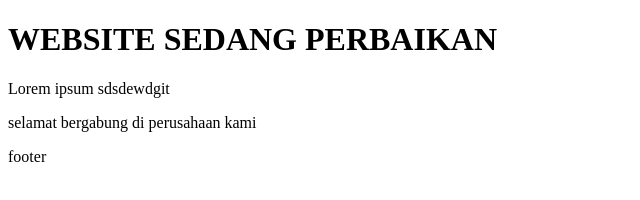
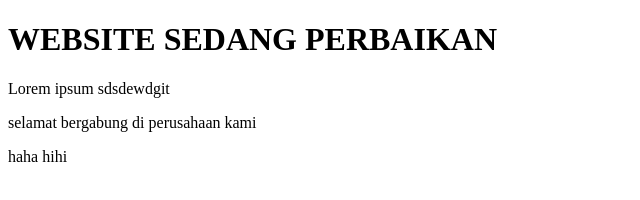
Before and after one commit to Joseph270522/MyExercise, a plain HTML site: page index.html in a window 1280 px wide. Shown: the full height of the page, 0-640 px from the left. Drawn offline with Linux system fonts and the light colour scheme.

Commit message:
modifikasi terbaru pada footer

```diff
--- a/index.html
+++ b/index.html
@@ -10,5 +10,5 @@
     <div>Lorem ipsum sdsdewdgit</div>
     <p>selamat bergabung di perusahaan kami</p>
 </body>
-<footer>footer</footer>
+<footer>haha hihi</footer>
 </html>
```
